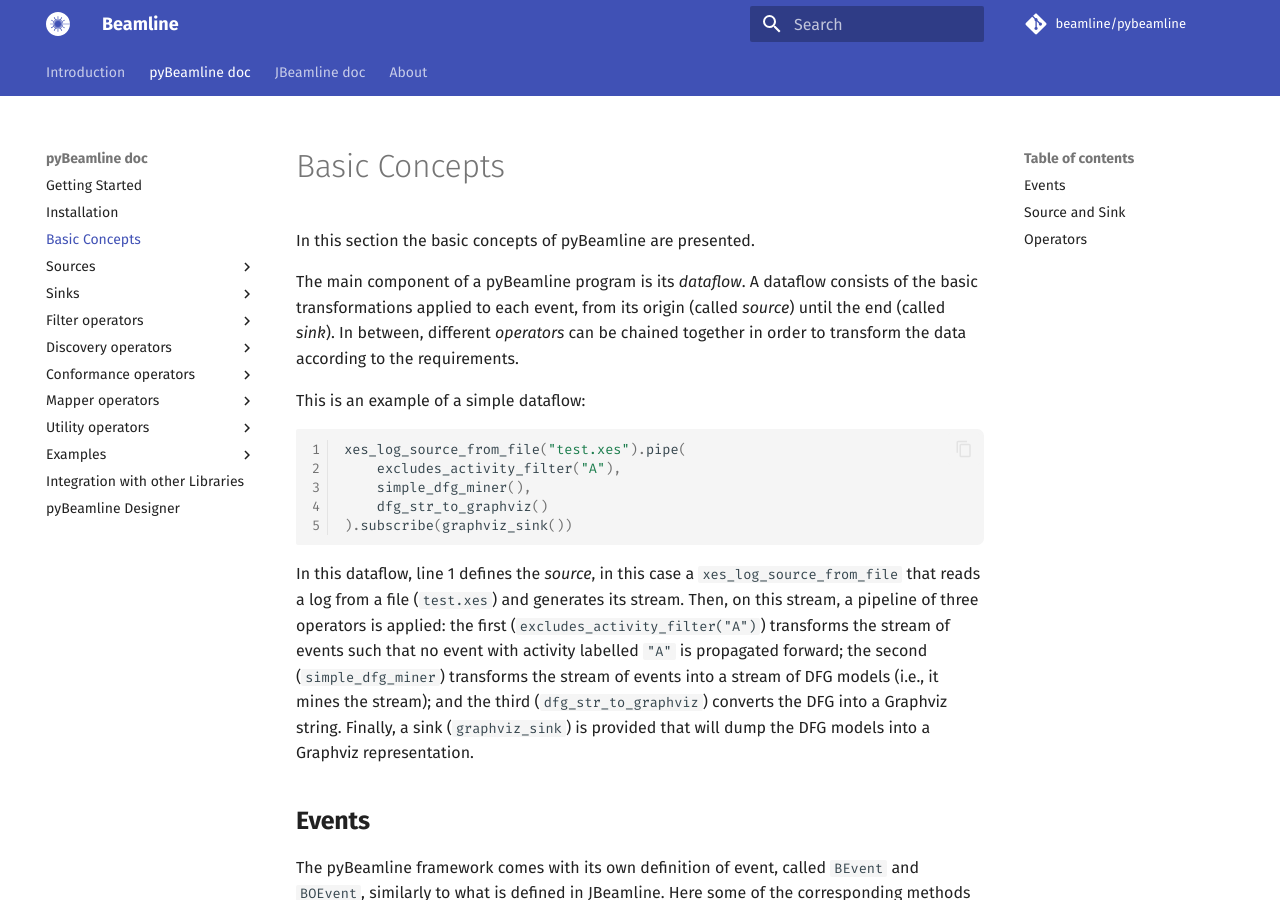
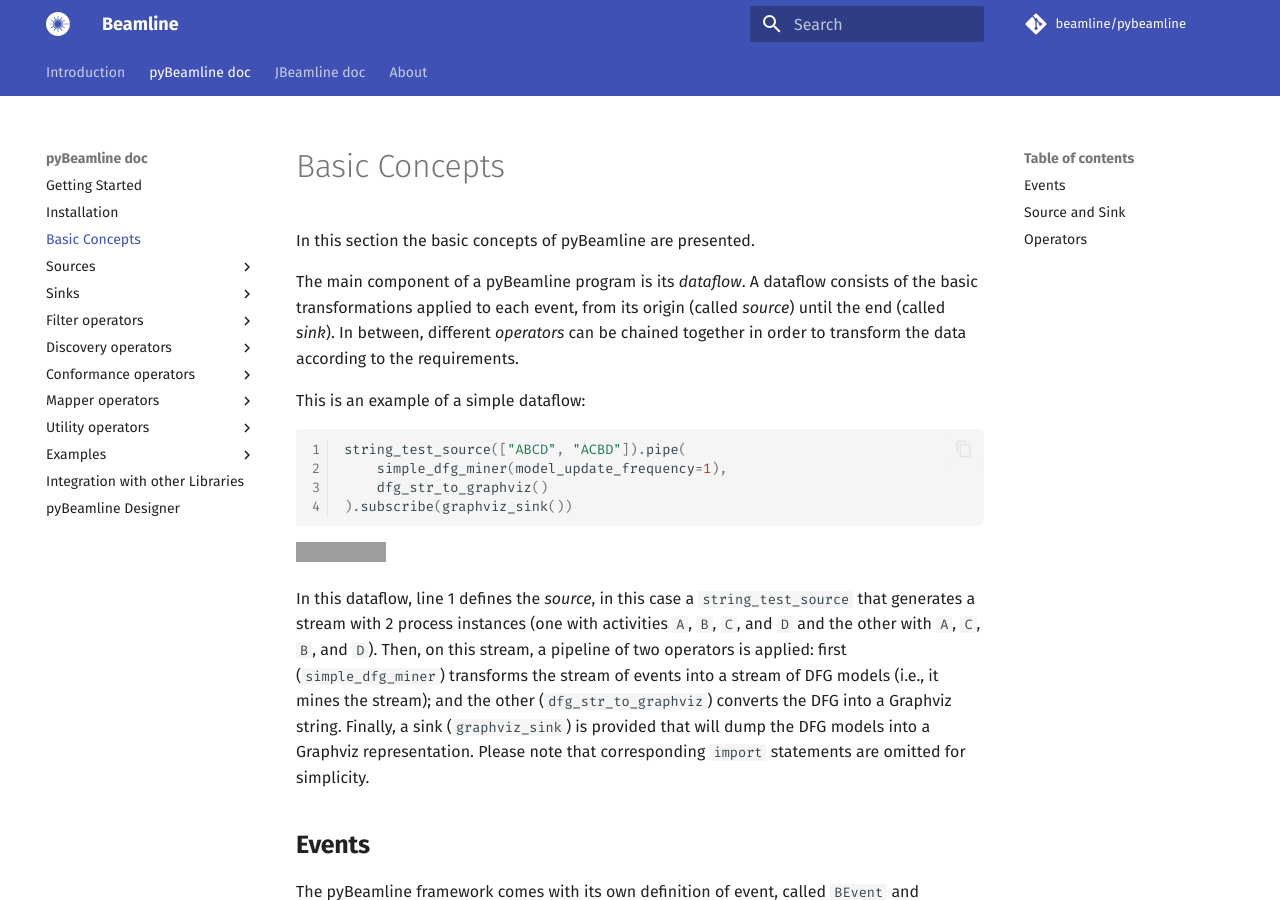
Before and after one commit to beamline/docs, an MkDocs documentation site: the page built from docs/pybeamline/basic-concepts.md, in a window 1280 px wide and 900 px high. Built offline with MkDocs 1.6.1 and Material for MkDocs 9.7.7, drawn with Linux system fonts in a browser that asks for light colours; comment, search, counter and statistics services are not loaded; grey boxes are pictures that could not be loaded.

Commit message:
Fixed basic concept and CNAME

````diff
--- a/docs/pybeamline/basic-concepts.md
+++ b/docs/pybeamline/basic-concepts.md
@@ -7,14 +7,14 @@ The main component of a pyBeamline program is its *dataflow*. A dataflow consist
 This is an example of a simple dataflow:
 
 ```python linenums="1"
-xes_log_source_from_file("test.xes").pipe(
-    excludes_activity_filter("A"),
-    simple_dfg_miner(),
+string_test_source(["ABCD", "ACBD"]).pipe(
+    simple_dfg_miner(model_update_frequency=1),
     dfg_str_to_graphviz()
 ).subscribe(graphviz_sink())
 ```
+[![Open In Colab](https://colab.research.google.com/assets/colab-badge.svg)](https://colab.research.google.com/github/beamline/pybeamline/blob/master/hello_world.ipynb)
 
-In this dataflow, line 1 defines the *source*, in this case a `xes_log_source_from_file` that reads a log from a file (`test.xes`) and generates its stream. Then, on this stream, a pipeline of three operators is applied: the first (`excludes_activity_filter("A")`) transforms the stream of events such that no event with activity labelled `"A"` is propagated forward; the second (`simple_dfg_miner`) transforms the stream of events into a stream of DFG models (i.e., it mines the stream); and the third (`dfg_str_to_graphviz`) converts the DFG into a Graphviz string. Finally, a sink (`graphviz_sink`) is provided that will dump the DFG models into a Graphviz representation.
+In this dataflow, line 1 defines the *source*, in this case a `string_test_source` that generates a stream with 2 process instances (one with activities `A`, `B`, `C`, and `D` and the other with `A`, `C`, `B`, and `D`). Then, on this stream, a pipeline of two operators is applied: first (`simple_dfg_miner`) transforms the stream of events into a stream of DFG models (i.e., it mines the stream); and the other (`dfg_str_to_graphviz`) converts the DFG into a Graphviz string. Finally, a sink (`graphviz_sink`) is provided that will dump the DFG models into a Graphviz representation. Please note that corresponding `import` statements are omitted for simplicity.
 
 
 ## Events
````
Also changed, not shown: 2 other files.
